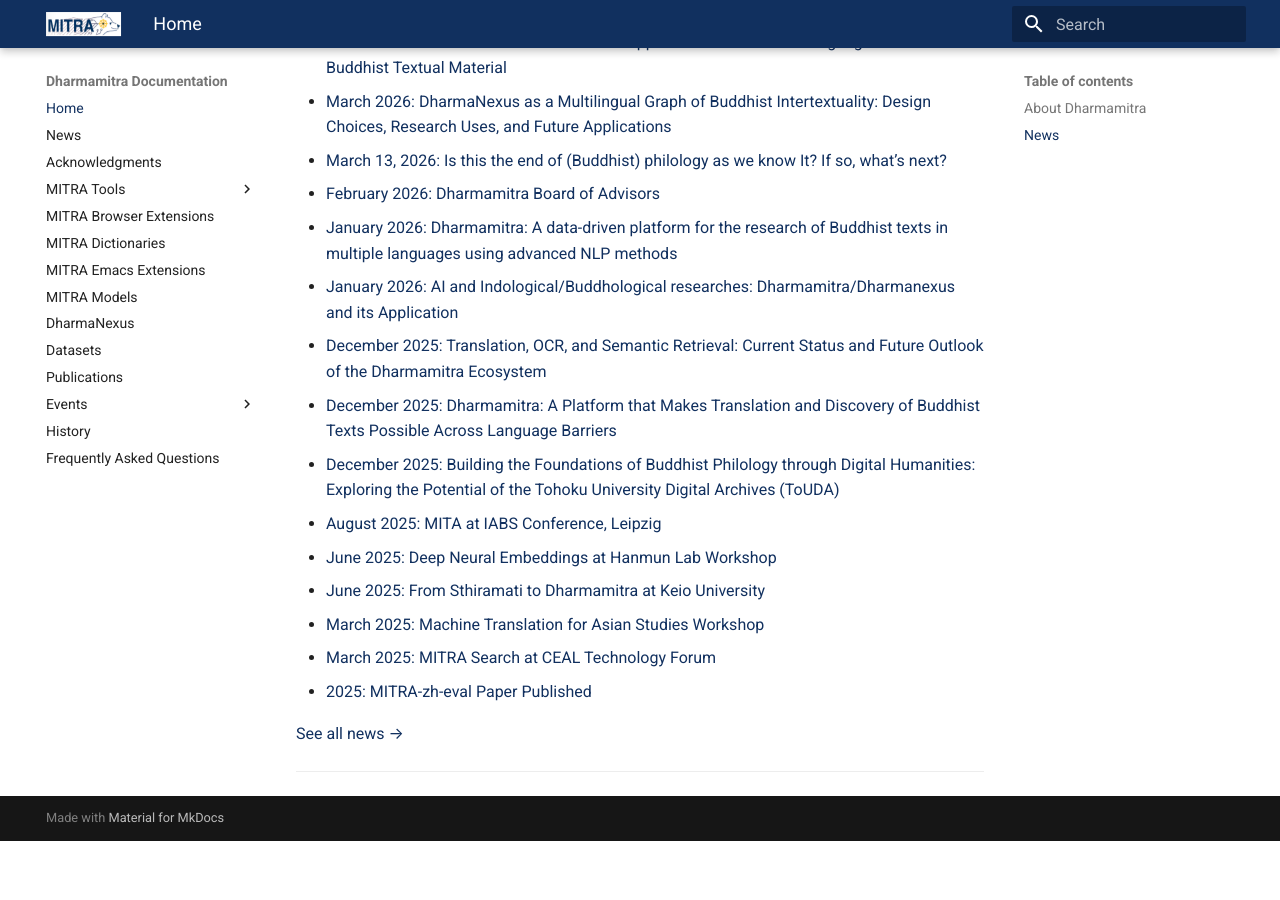
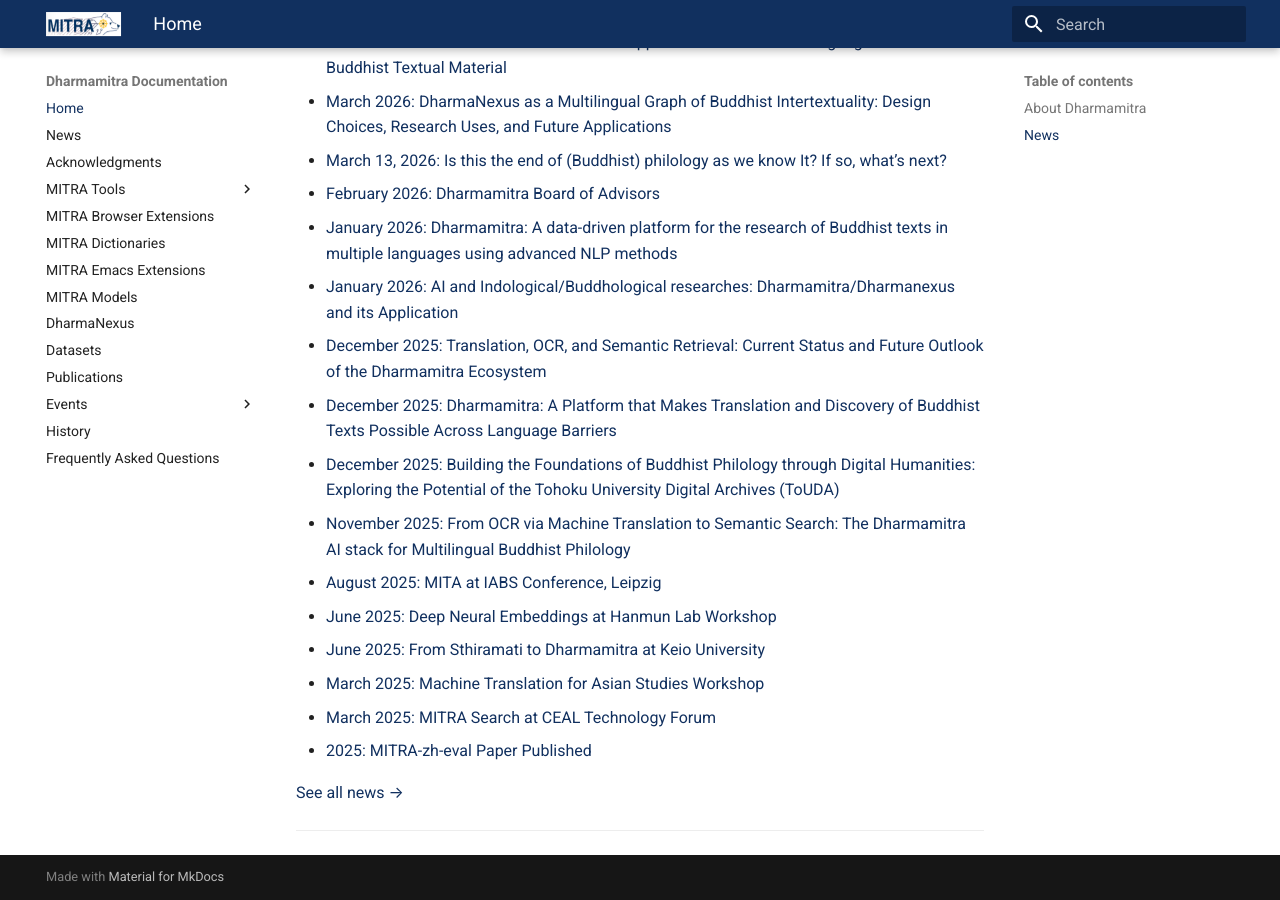
Before and after one commit to dharmamitra/dharmamitra-guides, an MkDocs documentation site: the page built from docs/index.md, in a window 1280 px wide and 900 px high, scrolled down 1011 px. Built offline with MkDocs 1.6.1 and Material for MkDocs 9.7.7, drawn with Linux system fonts in a browser that asks for light colours; before the commit the page ends 1852 px from its top, so only the background shows below that.

Commit message:
Update index.md

```diff
--- a/docs/index.md
+++ b/docs/index.md
@@ -28,6 +28,7 @@
 - [December 2025: Translation, OCR, and Semantic Retrieval: Current Status and Future Outlook of the Dharmamitra Ecosystem](news.md#Translation-OCR-and-Semantic-Retrieval)
 - [December 2025: Dharmamitra: A Platform that Makes Translation and Discovery of Buddhist Texts Possible Across Language Barriers](news.md#Dharmamitra-A-Platform-that-Makes-Translation-and-Discovery-of-Buddhist-Texts-Possible-Across-Language-Barriers)
 - [December 2025: Building the Foundations of Buddhist Philology through Digital Humanities: Exploring the Potential of the Tohoku University Digital Archives (ToUDA)](news.md#Building-the-Foundations-of-Buddhist-Philology-through-Digital-Humanities)
+- [November 2025: From OCR via Machine Translation to Semantic Search: The Dharmamitra AI stack for Multilingual Buddhist Philology](news.md#From-OCR-via-Machine-Translation-to-Semantic-Search)
 - [August 2025: MITA at IABS Conference, Leipzig](news.md#august-2025-mita-at-iabs-conference-leipzig)
 - [June 2025: Deep Neural Embeddings at Hanmun Lab Workshop](news.md#june-2025-deep-neural-embeddings-at-hanmun-lab-workshop)
 - [June 2025: From Sthiramati to Dharmamitra at Keio University](news.md#june-2025-from-sthiramati-to-dharmamitra-at-keio-university)
```
